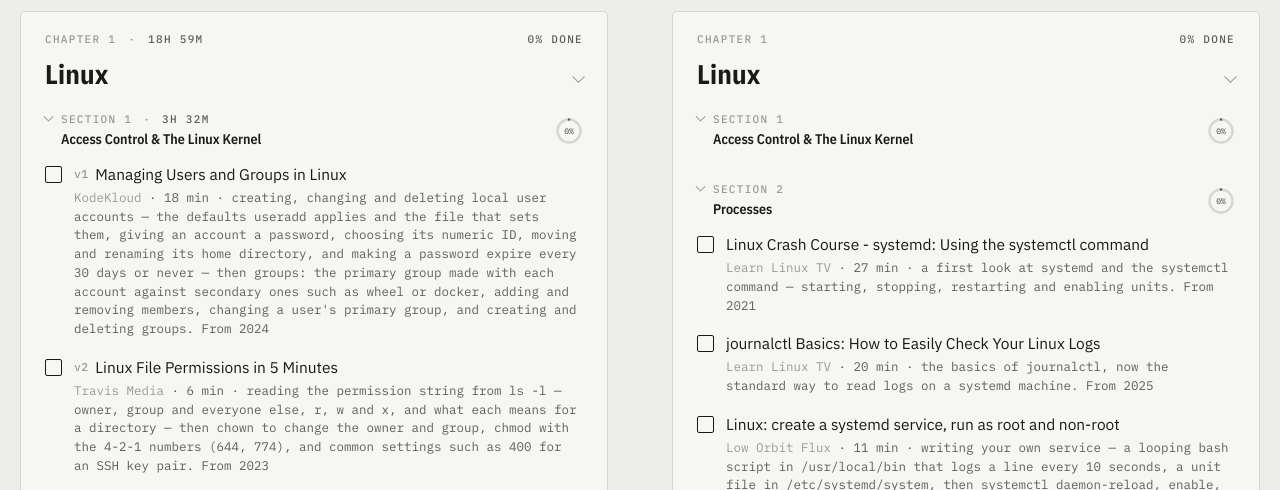
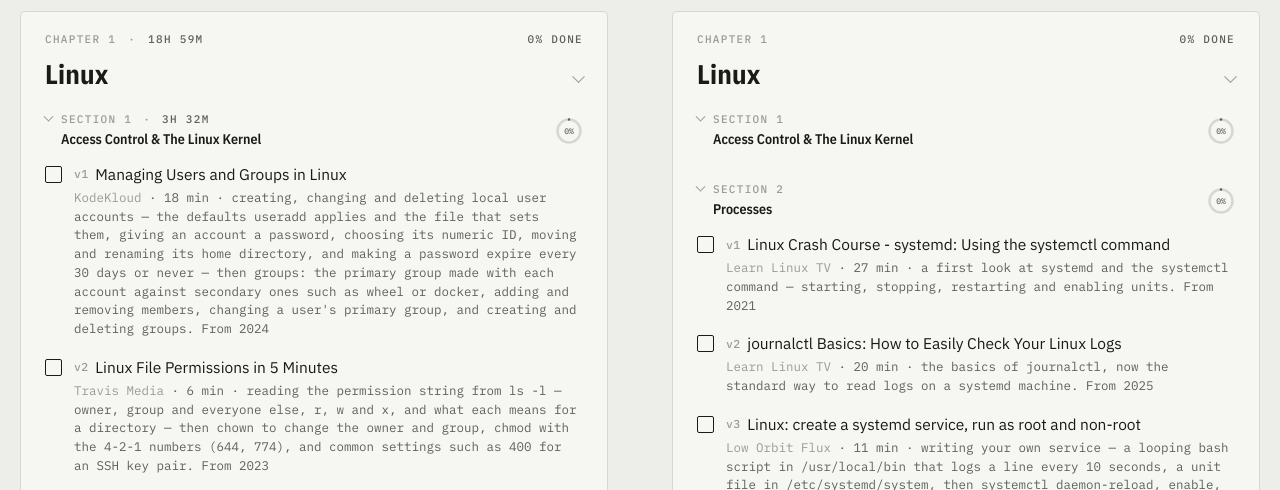
Before and after one commit to oteri1337/clarity, a plain HTML site: page linux.html in a window 1280 px wide. Shown: the part 266-756 px from the top of the page. Drawn offline with nearby package versions, Linux system fonts and the light colour scheme.

Commit message:
Number Heavy Linux videos and playlists like Light; stop ignoring .github
Heavy rows now get p1.. for playlists and v1.. for single videos, counted
across the whole Heavy column, the same way Light is numbered.

Co-Authored-By: Claude Opus 5.5 <noreply@anthropic.com>
Claude-Session: https://claude.ai/code/session_01XoEyJ1PDLyWR7iU8YjXVBr

```diff
--- a/linux.html
+++ b/linux.html
@@ -630,6 +630,8 @@ function render(light, heavy) {
     const heavyKeys = Object.keys(heavy).sort((a, b) => +a - +b);
     /* merge chapter names from Light when Heavy is empty for that chapter */
     const allChKeys = [...new Set([...chKeys, ...heavyKeys])].sort((a, b) => +a - +b);
+    /* numbering: same as Light, playlists get p1.., singles get v1.. across all of Heavy */
+    let hp = 0, hv = 0;
 
     colHeavy.innerHTML = `
         <div class="col-head">
@@ -652,6 +654,7 @@ function render(light, heavy) {
                 chItems += sec.videos.length;
                 for (const v of sec.videos) {
                     const secs = (+v.minutes || 0) * 60;
+                    const tag = v.type === "playlist" ? "p" + (++hp) : "v" + (++hv);
                     const id = slug(chId, v.name);
                     const byHtml = v.channel_name
                         ? (v.channel_link
@@ -663,7 +666,7 @@ function render(light, heavy) {
                         <li class="gap" data-id="${esc(id)}"${secs ? ` data-secs="${secs}"` : ""}>
                             <button class="box" role="checkbox" aria-checked="false" aria-label="Mark done: ${esc(v.name)}">${TICK}</button>
                             <div class="body">
-                                <div class="ttl"><a href="${esc(v.link)}" target="_blank" rel="noopener">${esc(v.name)}</a></div>
+                                <div class="ttl"><span class="tag">${tag}</span><a href="${esc(v.link)}" target="_blank" rel="noopener">${esc(v.name)}</a></div>
                                 <div class="meta">${metaHtml}</div>
                             </div>
                         </li>`;
```
Also changed, not shown: 1 other file.
